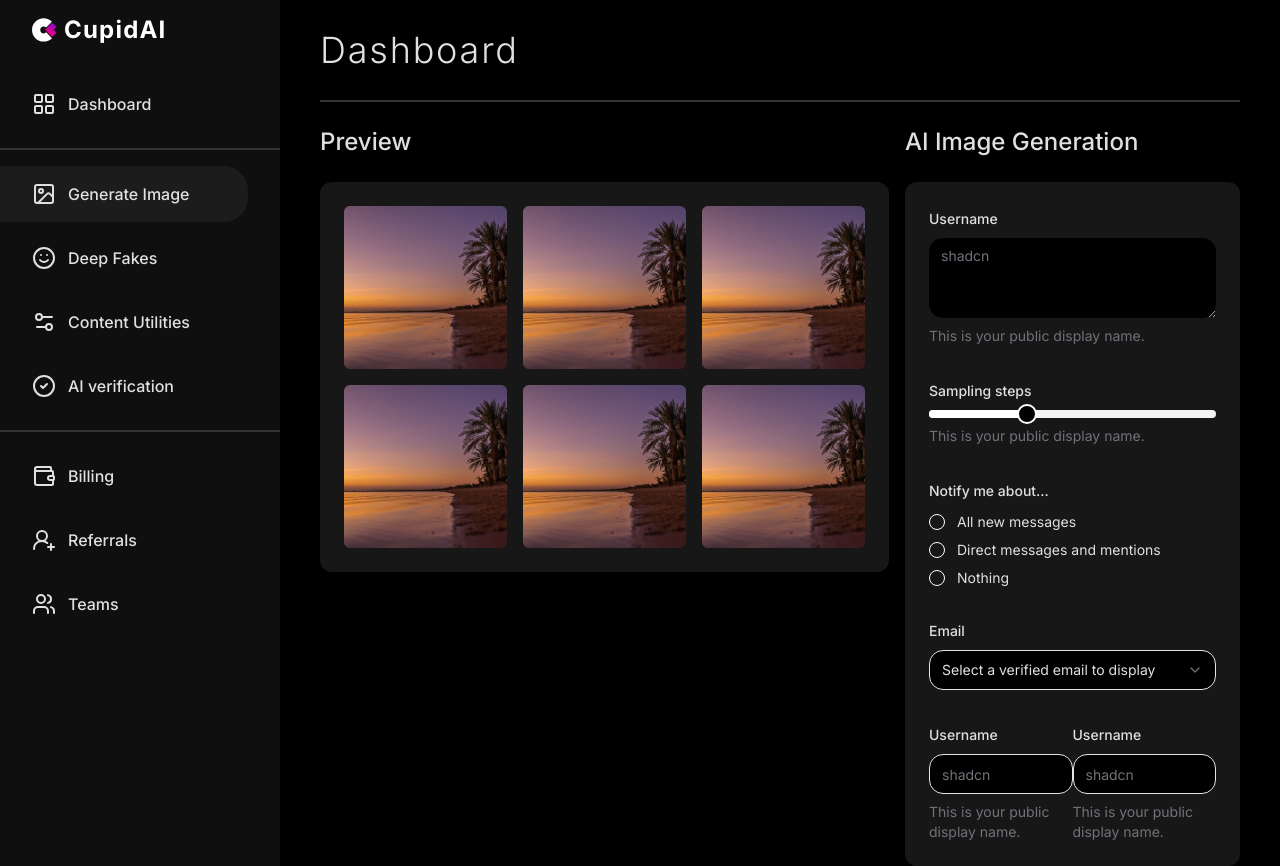
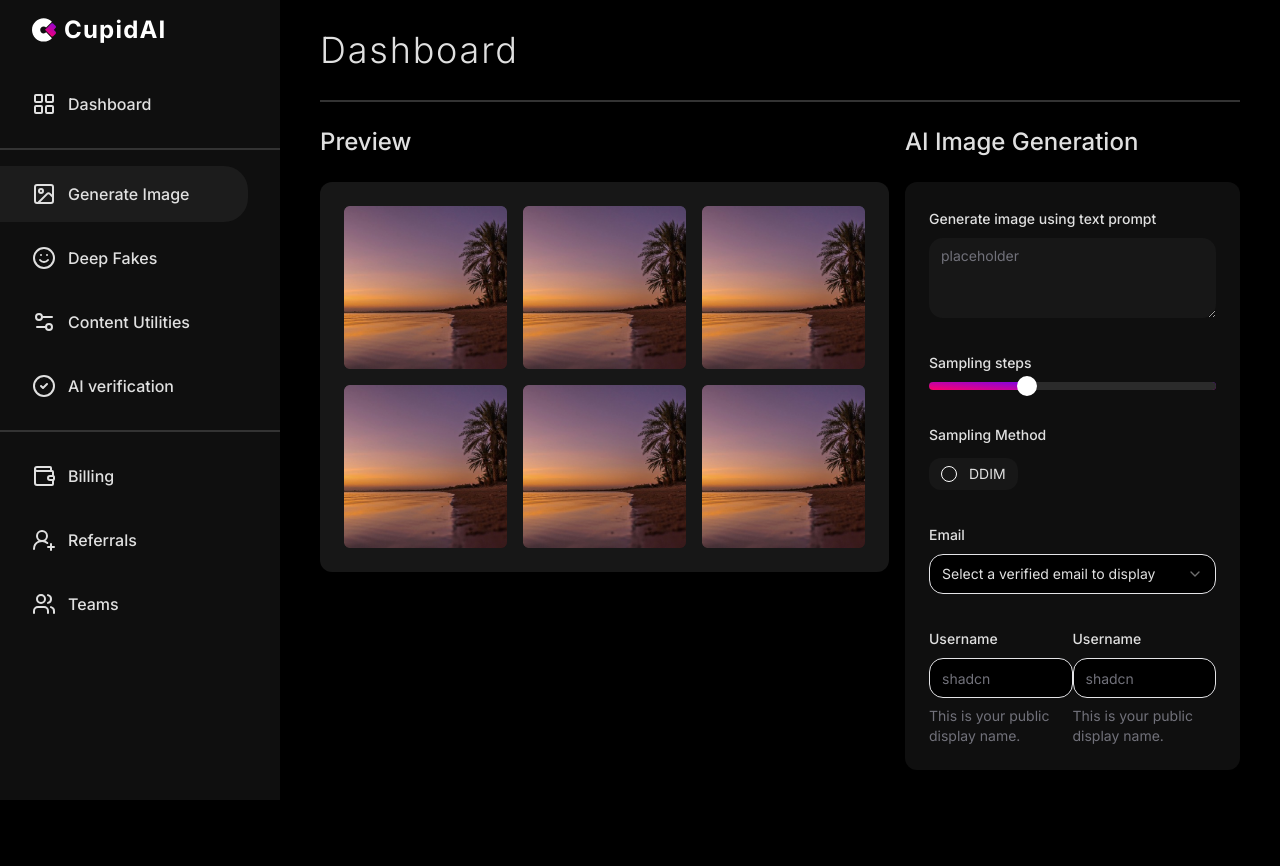
Before and after one commit to ra-kesh/Stupid-AI, a Next.js app: page /generate-image in a window 1280 px wide. After the commit the page ends 800 px from the top, so only its background shows below. Built offline with nearby package versions, Linux system fonts and the light colour scheme.

Commit message:
feat:added slider styles

```diff
--- a/app/(dashboard)/generate-image/_component/ImageGenerationForm.tsx
+++ b/app/(dashboard)/generate-image/_component/ImageGenerationForm.tsx
@@ -19,28 +19,34 @@ const ImageGenerationForm = () => {
         <form onSubmit={form.handleSubmit(() => {})} className="space-y-8">
           <FormField
             control={form.control}
-            name="username"
+            name="text-prompt"
             render={({ field }) => (
-              <FormItem className="col-span-2">
-                <FormLabel>Username</FormLabel>
+              <FormItem>
+                <FormLabel>Generate image using text prompt</FormLabel>
                 <FormControl>
-                  <Textarea placeholder="shadcn" {...field} className="border-none" />
+                  <Textarea placeholder="placeholder" {...field} className="border-none bg-card" />
                 </FormControl>
-                <FormDescription>This is your public display name.</FormDescription>
+                {/* <FormDescription>This is your public display name.</FormDescription> */}
                 <FormMessage />
               </FormItem>
             )}
           />
           <FormField
             control={form.control}
-            name="username"
+            name="sample-step"
             render={({ field }) => (
-              <FormItem className="lg:col-span-2">
+              <FormItem>
                 <FormLabel>Sampling steps</FormLabel>
                 <FormControl>
-                  <Slider defaultValue={[33]} max={100} step={1} onChange={field.onChange} />
+                  <Slider
+                    defaultValue={[33]}
+                    max={100}
+                    step={1}
+                    onChange={field.onChange}
+                    className="bg-gradient-to-bl from-[#7f04e3] to-[#ff006b]"
+                  />
                 </FormControl>
-                <FormDescription>This is your public display name.</FormDescription>
+                {/* <FormDescription>This is your public display name.</FormDescription> */}
                 <FormMessage />
               </FormItem>
             )}
@@ -50,30 +56,18 @@ const ImageGenerationForm = () => {
             name="type"
             render={({ field }) => (
               <FormItem className="space-y-3">
-                <FormLabel>Notify me about...</FormLabel>
+                <FormLabel>Sampling Method</FormLabel>
                 <FormControl>
                   <RadioGroup
                     onValueChange={field.onChange}
                     defaultValue={field.value}
-                    className="flex flex-col space-y-1"
+                    className="flex flex-row space-x-1"
                   >
-                    <FormItem className="flex items-center space-x-3 space-y-0">
+                    <FormItem className="flex items-center space-x-3 space-y-0 rounded-sm bg-card px-3 py-2">
                       <FormControl>
                         <RadioGroupItem value="all" />
                       </FormControl>
-                      <FormLabel className="font-normal">All new messages</FormLabel>
-                    </FormItem>
-                    <FormItem className="flex items-center space-x-3 space-y-0">
-                      <FormControl>
-                        <RadioGroupItem value="mentions" />
-                      </FormControl>
-                      <FormLabel className="font-normal">Direct messages and mentions</FormLabel>
-                    </FormItem>
-                    <FormItem className="flex items-center space-x-3 space-y-0">
-                      <FormControl>
-                        <RadioGroupItem value="none" />
-                      </FormControl>
-                      <FormLabel className="font-normal">Nothing</FormLabel>
+                      <FormLabel className="font-normal">DDIM</FormLabel>
                     </FormItem>
                   </RadioGroup>
                 </FormControl>
--- a/app/(dashboard)/generate-image/page.tsx
+++ b/app/(dashboard)/generate-image/page.tsx
@@ -26,7 +26,7 @@ const GenerateImage = () => {
       </Card>
       <Card className=" bg-inherit lg:col-span-3">
         <CardHeader className="px-0 text-2xl font-medium">AI Image Generation</CardHeader>
-        <CardContent className=" gap-4 rounded-xl bg-card p-6 ">
+        <CardContent className="gap-4 rounded-xl bg-form p-6 ">
           <ImageGenerationForm />
         </CardContent>
       </Card>
--- a/app/globals.css
+++ b/app/globals.css
@@ -15,7 +15,11 @@
     --sidebar-background: 0, 0%, 6%, 1;
     --sidebar-hover: 0, 0%, 11%, 1;
 
+    --form: 0, 0%, 6%, 1;
     --card: 0, 0%, 9%, 1;
+
+    --slider: 0, 0%, 17%, 1;
+
     /* --card-foreground: 240 10% 3.9%; */
 
     --popover: 0 0% 100%;
--- a/components/ui/slider.tsx
+++ b/components/ui/slider.tsx
@@ -11,16 +11,14 @@ const Slider = React.forwardRef<
 >(({ className, ...props }, ref) => (
   <SliderPrimitive.Root
     ref={ref}
-    className={cn(
-      "relative flex w-full touch-none select-none items-center",
-      className
-    )}
+    className={cn("relative flex w-full touch-none select-none items-center rounded-full", className)}
     {...props}
   >
-    <SliderPrimitive.Track className="relative h-2 w-full grow overflow-hidden rounded-full bg-secondary">
-      <SliderPrimitive.Range className="absolute h-full bg-primary" />
+    <SliderPrimitive.Track className="bg-slider relative h-2 w-full grow overflow-hidden rounded-full">
+      <SliderPrimitive.Range className="absolute h-full rounded-full bg-gradient-to-bl from-[#7f04e3] to-[#ff006b]" />
     </SliderPrimitive.Track>
-    <SliderPrimitive.Thumb className="block h-5 w-5 rounded-full border-2 border-primary bg-background ring-offset-background transition-colors focus-visible:outline-none focus-visible:ring-2 focus-visible:ring-ring focus-visible:ring-offset-2 disabled:pointer-events-none disabled:opacity-50" />
+
+    <SliderPrimitive.Thumb className="block size-5 rounded-full border-2 border-primary bg-primary ring-offset-primary transition-colors focus-visible:outline-none focus-visible:ring-2 focus-visible:ring-ring focus-visible:ring-offset-2 disabled:pointer-events-none disabled:opacity-50" />
   </SliderPrimitive.Root>
 ))
 Slider.displayName = SliderPrimitive.Root.displayName
--- a/tailwind.config.ts
+++ b/tailwind.config.ts
@@ -14,6 +14,8 @@ const config = {
     },
     extend: {
       colors: {
+        form: "hsl(var(--form))",
+        slider: "hsl(var(--slider))",
         sidebar: {
           DEFAULT: "hsl(var(--sidebar-background))",
           hover: "hsl(var(--sidebar-hover))",
```
Also changed, not shown: .eslintrc.json.
